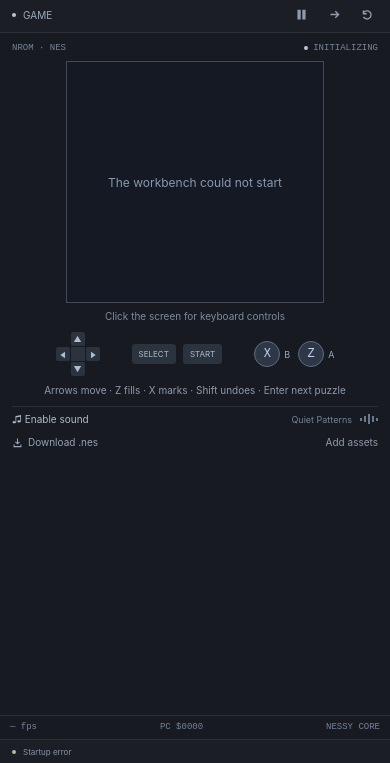
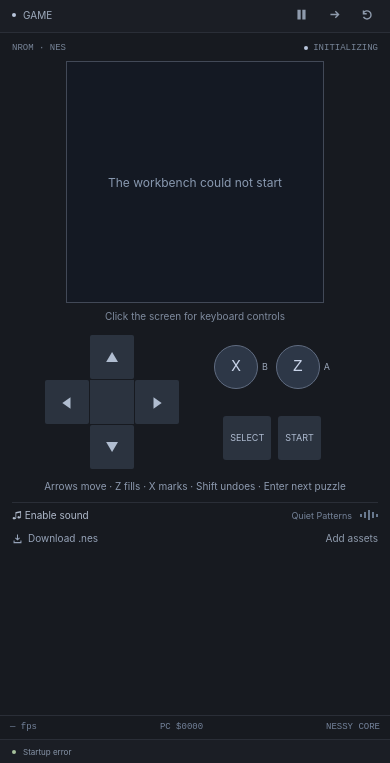
Before and after one commit to nathsou/NESted, a website built with Vite: page playground/index.html in a window 390 px wide. Both pictures are taken after a click on the button "Game". Shown: the part 81-844 px from the top of the page. Built offline with nearby package versions, Linux system fonts and the light colour scheme; no server answers.

Commit message:
Polish narrow layouts and mobile game controls

```diff
--- a/playground/src/style.css
+++ b/playground/src/style.css
@@ -159,7 +159,7 @@ dialog form > div { display: flex; justify-content: flex-end; gap: 12px; margin-
 #app[data-layout="play"] .player-panel { width: 100%; max-width: 830px; }
 #app[data-layout="code"] .workspace { grid-template-columns: minmax(0, 1.3fr) 6px minmax(0, 1fr); }
 #app[data-layout="code"] .player-panel, #app[data-layout="code"] [data-divider="1"] { display: none; }
-@media (max-width: 1120px) and (min-width: 801px) { .workspace { grid-template-columns: minmax(260px, 1fr) 6px 276px 6px minmax(220px, 1fr); } }
+@media (max-width: 1120px) and (min-width: 801px) { .header nav a:not(:last-child) { display: none; } .header nav { gap: 10px; } .workspace { grid-template-columns: minmax(260px, 1fr) 6px 276px 6px minmax(220px, 1fr); } }
 @media (max-width: 800px) {
   #app { grid-template-rows: 44px 34px minmax(0, 1fr) 24px; }
   .header { gap: 7px; padding: 0 8px; }
@@ -179,7 +179,16 @@ dialog form > div { display: flex; justify-content: flex-end; gap: 12px; margin-
   #app[data-pane="editor"] .editor-panel, #app[data-pane="player"] .player-panel, #app[data-pane="inspector"] .inspector-panel { display: flex; }
   .statusbar > div:last-child { display: none; }
   .statusbar { font-size: 8px; }
+  .controller { display: grid; grid-template-columns: 134px minmax(0, 1fr); gap: 8px 20px; max-width: 300px; margin: auto; padding: 6px 0; }
+  .dpad { grid-area: 1 / 1 / 3 / 2; grid-template: repeat(3, 44px) / repeat(3, 44px); }
+  .dpad button { font-size: 13px; }
+  .dpad svg { width: 14px; height: 14px; }
+  .ab-buttons { grid-area: 1 / 2; justify-content: center; }
+  .ab-buttons button span { width: 44px; height: 44px; font-size: 16px; }
+  .controller-middle { grid-area: 2 / 2; justify-content: center; }
+  .controller-middle button { min-height: 44px; padding: 7px; font-size: 9px; }
   .controls { max-width: 400px; margin: 4px auto 8px; }
   .player-links, .audio-strip, .cartridge-meta { max-width: 768px; margin-left: auto; margin-right: auto; }
 }
+@media (max-width: 380px) { .brand strong { display: none; } .header { gap: 6px; } }
 @media (prefers-reduced-motion: reduce) { .spinner { animation: none; } }
--- a/scripts/test-browser.mjs
+++ b/scripts/test-browser.mjs
@@ -19,6 +19,7 @@ try{
  for(const value of ['play','code','workbench']){await browser.evaluate(`(()=>{const select=document.getElementById('layout-select');select.value='${value}';select.dispatchEvent(new Event('change'));})()`);assert.equal(await browser.evaluate(`document.getElementById('app').dataset.layout`),value);}
  await browser.send('Emulation.setDeviceMetricsOverride',{width:390,height:844,deviceScaleFactor:1,mobile:true});
  for(const pane of ['editor','player','inspector']){await browser.evaluate(`document.querySelector('[data-pane="${pane}"]').click()`);assert.equal(await browser.evaluate(`getComputedStyle(document.querySelector('.${pane==='editor'?'editor':pane==='player'?'player':'inspector'}-panel')).display`),'flex');assert.equal(await browser.evaluate('document.documentElement.scrollWidth>innerWidth'),false);}
+ for(const width of [320,390,820,1024,1366]){await browser.send('Emulation.setDeviceMetricsOverride',{width,height:844,deviceScaleFactor:1,mobile:width<801});assert.equal(await browser.evaluate('document.documentElement.scrollWidth>innerWidth'),false,`Viewport ${width} overflows`);}
  await browser.send('Emulation.setDeviceMetricsOverride',{width:1600,height:1000,deviceScaleFactor:1,mobile:false});
  const rpc=await browser.evaluate(`window.__nested.rpc('textDocument/completion',{textDocument:{uri:'file:///games/emberkeep.nst'},position:{line:31,character:0}})`);assert.ok(rpc.items.some(i=>i.label==='tone'));
  const original=await browser.evaluate('window.__nested.source');
```
Also changed, not shown: docs/audit.md (+1 -1 lines), docs/language.md (+1 -1 lines), README.md, docs/screenshots/mobile.png (added).
